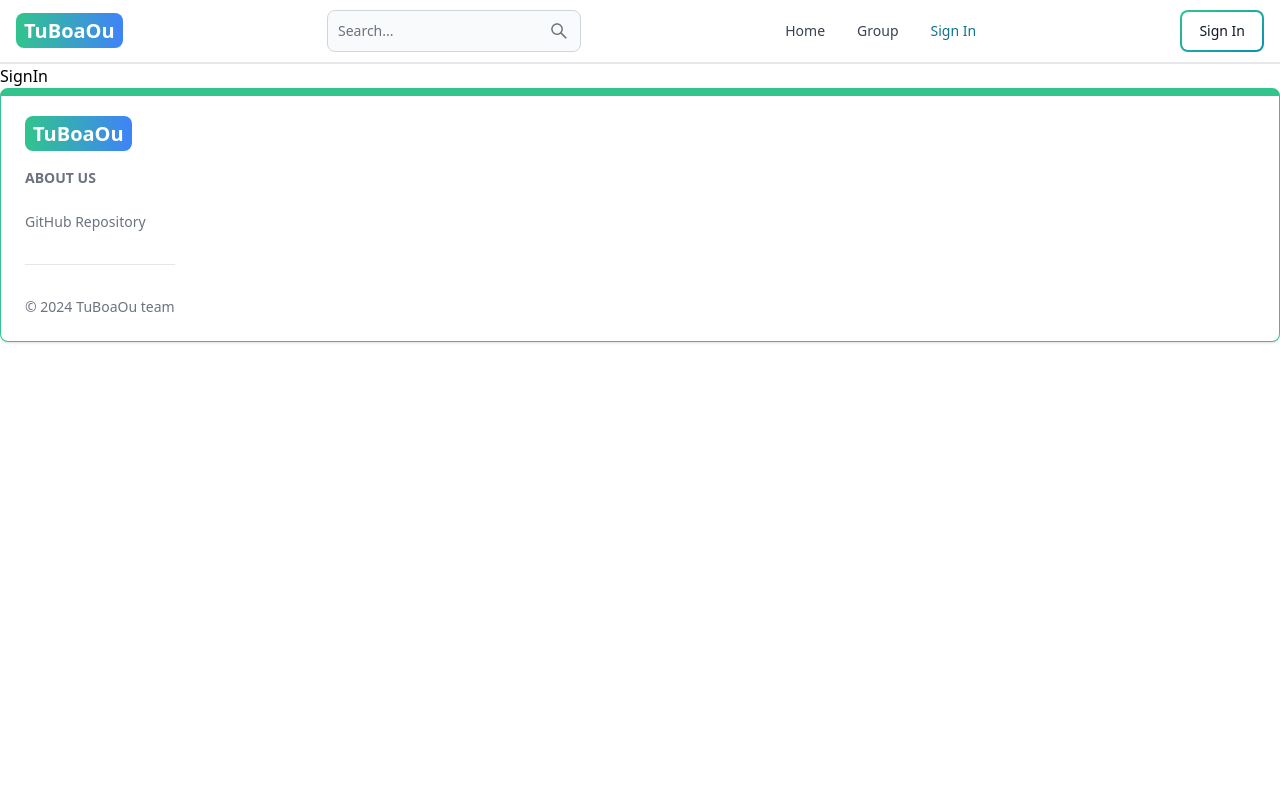
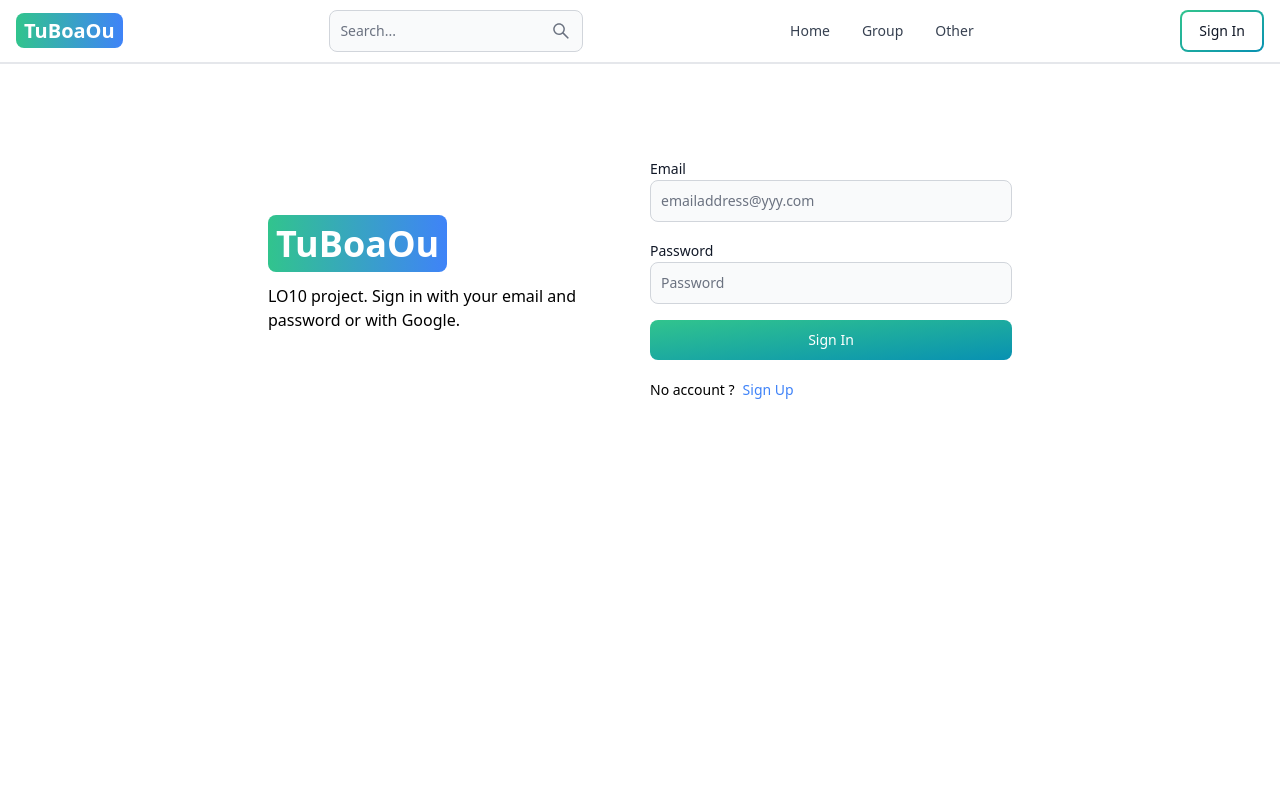
Before and after one commit to nitram35/TuBoaOu, a React (Vite) app in the folder client/: page /sign-in in a window 1280 px wide. Shown: the top 800 px of the page. Built offline with nearby package versions, Linux system fonts and the light colour scheme.

Commit message:
sign in fonctionality

```diff
--- a/client/src/components/Header.jsx
+++ b/client/src/components/Header.jsx
@@ -38,9 +38,9 @@
                         Group
                     </Link>
                 </Navbar.Link>
-                <Navbar.Link active={path === '/sign-in'} as={'div'}>
-                    <Link to='/sign-in'>
-                        Sign In
+                <Navbar.Link active={path === '/other'} as={'div'}>
+                    <Link to='/other'>
+                        Other
                     </Link>
                 </Navbar.Link>
             </Navbar.Collapse>
--- a/client/src/pages/SignIn.jsx
+++ b/client/src/pages/SignIn.jsx
@@ -1,5 +1,90 @@
+import { Alert, Button, Label, Spinner, TextInput } from "flowbite-react";
+import { useState } from "react";
+import { Link, useNavigate } from "react-router-dom";
+
 export default function SignIn() {
+    const [formData, setFormData] = useState({});
+    const [errorMessage, setErrorMessage] = useState(null);
+    const [loading, setLoading] = useState(false);
+    const navigate = useNavigate();
+    const handleChange = (e) => {
+        setFormData({ ...formData, [e.target.id]: e.target.value.trim() });
+    };
+    const handleSubmit = async (e) => {
+        e.preventDefault(); // prevent the default form submission
+        if (!formData.email || !formData.password) {
+            return setErrorMessage('All fields are required');
+        }
+        try {
+            setLoading(true);
+            setErrorMessage(null);
+            // we add a proxy in vite.config.js to be able to reach localhost:3000 (server) and not localhost:5173 (client)
+            const res = await fetch('/api/auth/signin', {
+                method: 'POST',
+                headers: {
+                    'Content-Type': 'application/json',
+                },
+                body: JSON.stringify(formData),
+            });
+            const data = await res.json();
+            if (data.success === false) {
+                setErrorMessage(data.message);
+            }
+            setLoading(false);
+            // if the response is ok, we redirect to the sign-in pages
+            if (res.ok) {
+                navigate('/');
+            }
+        } catch (error) {
+            setErrorMessage(error.message)
+            setLoading(false);
+        }
+    };
+    console.log(formData);
     return (
-        <div>SignIn</div>
+        <div className="min-h-screen mt-20">
+            <div className="flex p-3 gap-5 max-w-3xl mx-auto flex-col md:flex-row md:items-center">
+                {/* left side */}
+                <div className="flex-1">
+                    <Link to='/' className='font-bold dark:text-white text-4xl'>
+                        <span className='px-2 py-1 bg-gradient-to-r from-green-400 to-blue-500 rounded-lg text-white'>TuBoaOu</span>
+                    </Link>
+                    <p className="test-sm mt-5">
+                        LO10 project. Sign in with your email and password or with Google.
+                    </p>
+                </div>
+                {/* right side */}
+                <div className="flex-1">
+                    <form className="flex flex-col gap-4" onSubmit={handleSubmit}>
+                        <div className="">
+                            <Label value="Email" />
+                            <TextInput type="email" placeholder="emailaddress@yyy.com" id="email" onChange={handleChange} />
+                        </div>
+                        <div className="">
+                            <Label value="Password" />
+                            <TextInput type="password" placeholder="Password" id="password" onChange={handleChange} />
+                        </div>
+                        <Button gradientDuoTone='greenToBlue' type="submit" disabled={loading}>
+                            {loading ? (
+                                // We use <> </> to wrap multiple elements
+                                <>
+                                    <Spinner size='sm' />
+                                    <span className="pl-3">Loading...</span>
+                                </>
+                            ) : ('Sign In')}
+                        </Button>
+                    </form>
+                    <div className="flex gap-2 text-sm mt-5">
+                        <span>No account ?</span>
+                        <Link to='/sign-up' className='text-blue-500'>Sign Up</Link>
+                    </div>
+                    {errorMessage && (
+                        <Alert className="mt-5" color='failure'>
+                            {errorMessage}
+                        </Alert>
+                    )}
+                </div>
+            </div>
+        </div>
     )
 }
```
